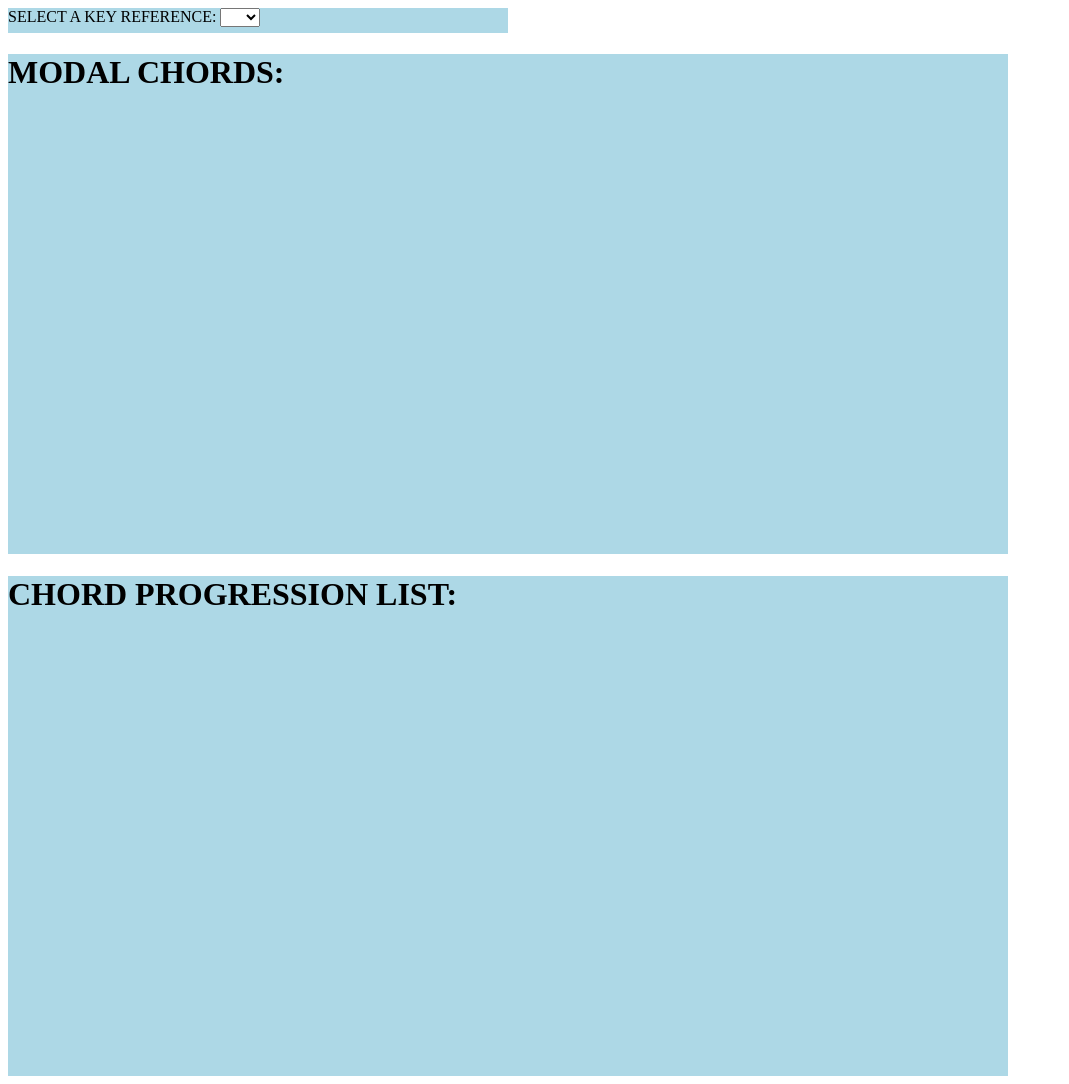
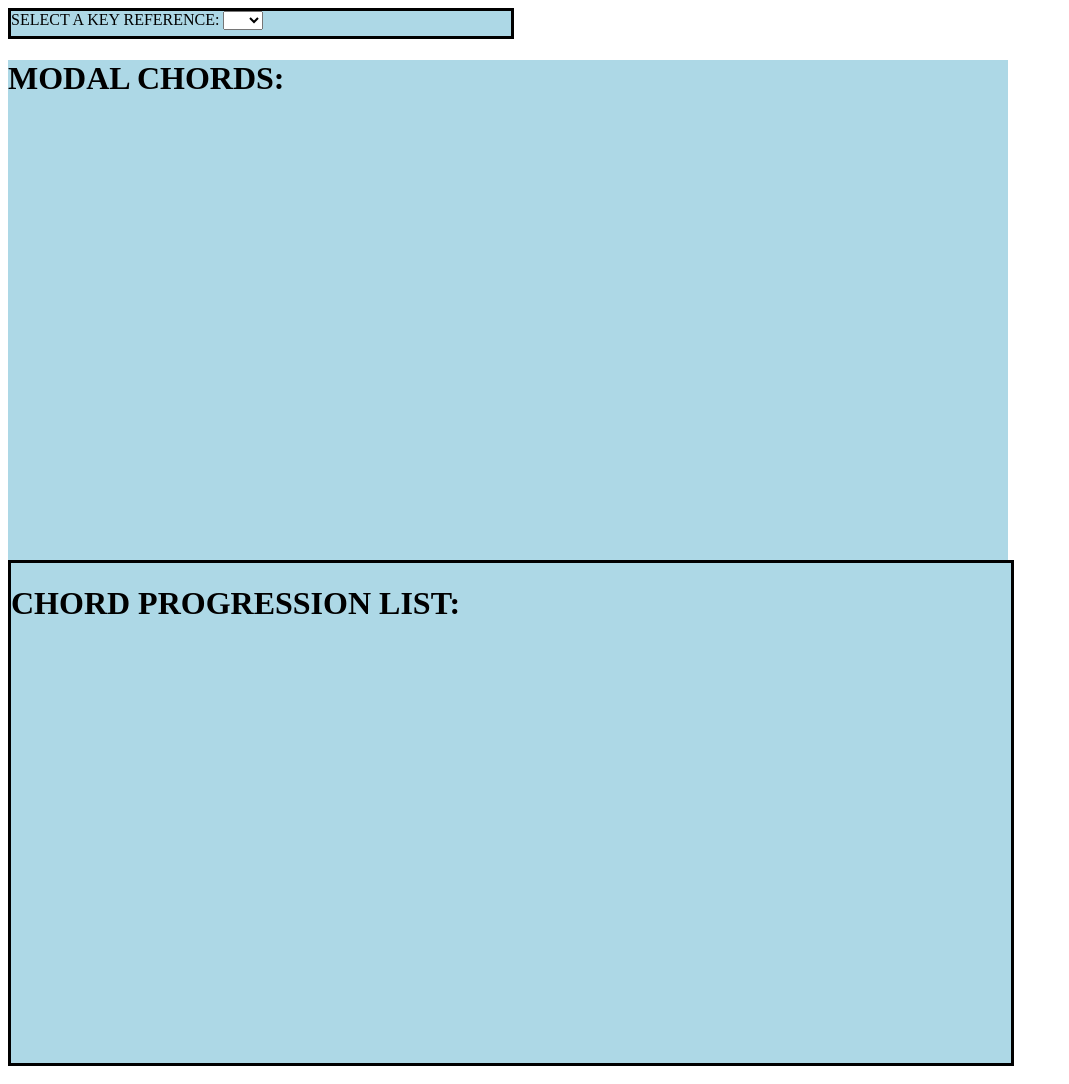
Before and after one commit to olivieromassi/ChordSchool, a Vue app: page / in a window 1280 px wide. Shown: the whole page, without its empty margins (0-1069 px from the left). Built offline with nearby package versions, Linux system fonts and the light colour scheme.

Commit message:
Added some other style for testing

```diff
--- a/src/components/ChordProgression.vue
+++ b/src/components/ChordProgression.vue
@@ -33,6 +33,7 @@
     #window {
         width: 1000px;
         height: 500px;
+        border: solid black;
         background: lightblue;
     }
     #chords {
--- a/src/components/KeyReference.vue
+++ b/src/components/KeyReference.vue
@@ -39,6 +39,7 @@
     #window {
         width: 500px;
         height: 25px;
+        border: solid black;
         background: lightblue;
     }
 
```
